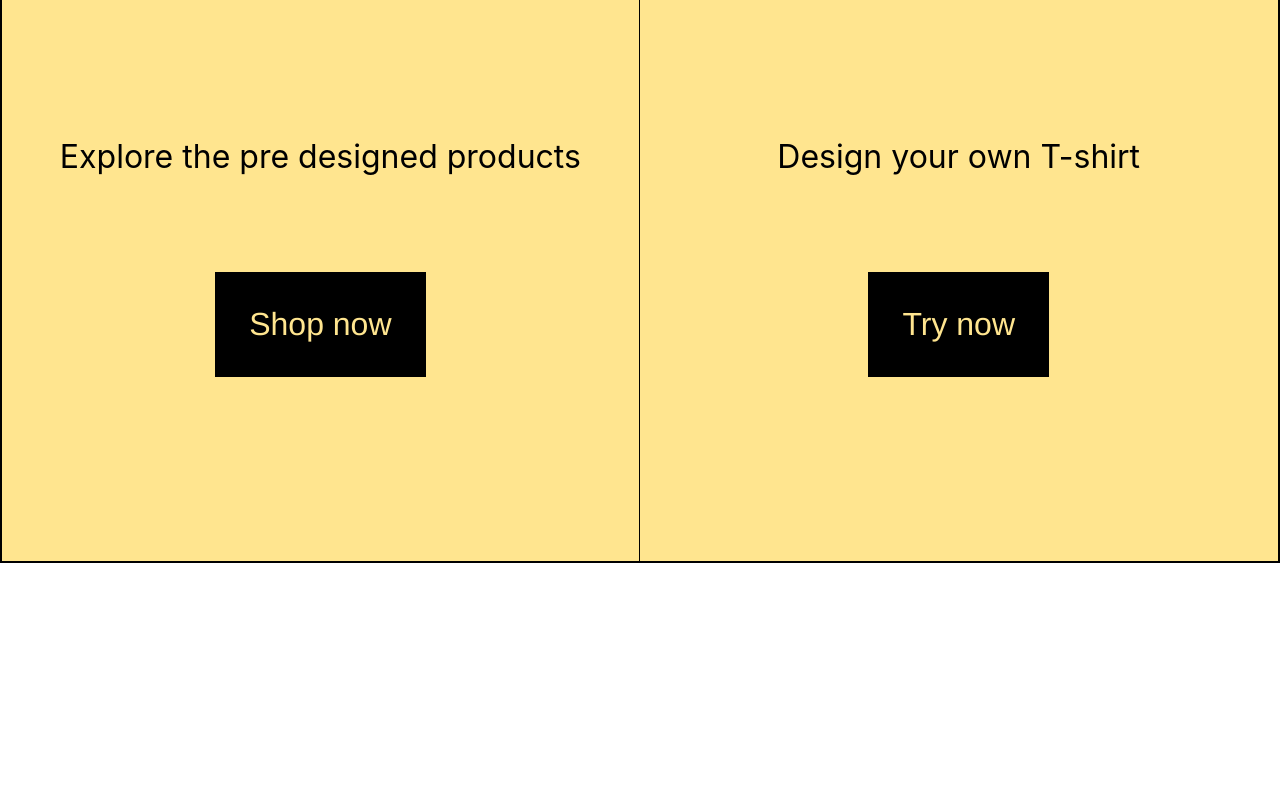
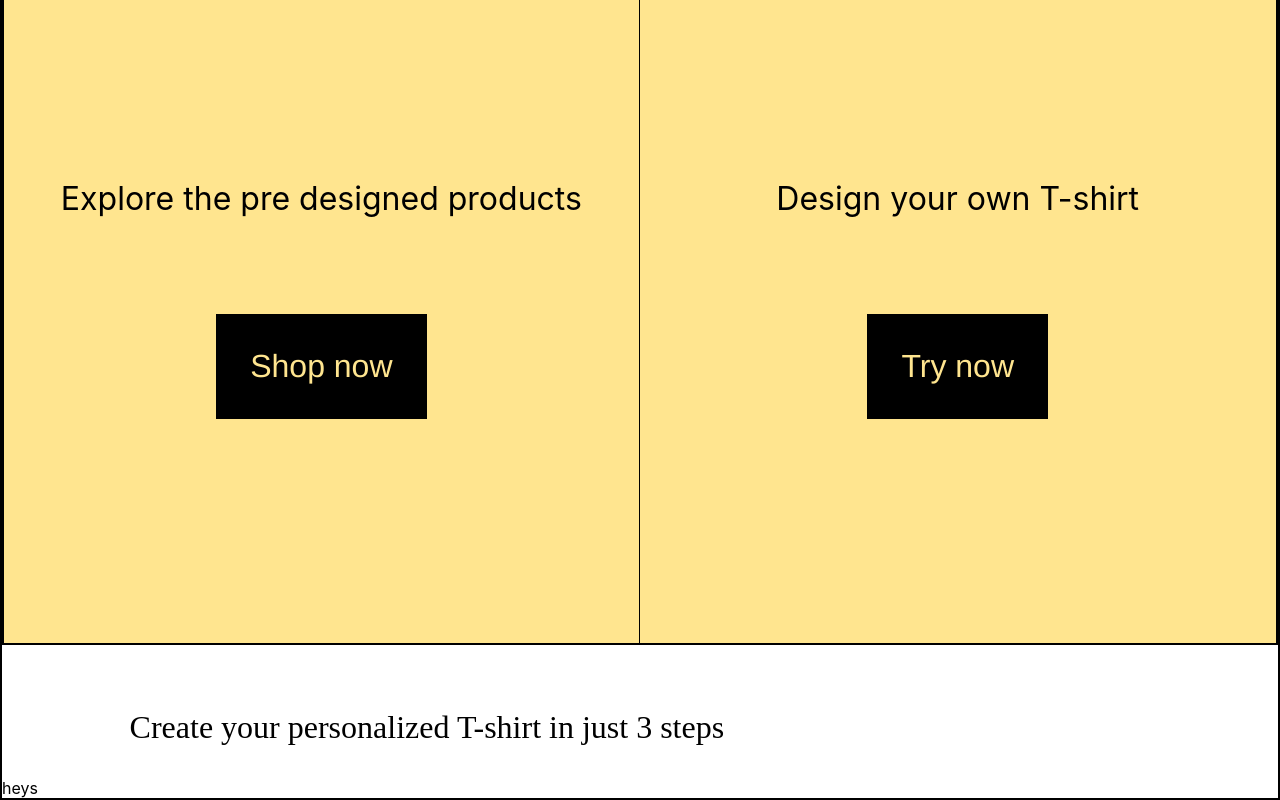
Before and after one commit to harshit-kakkar/DesignCart-Frontend, a React (Create React App) app: page / in a window 1280 px wide. Shown: the part 177-977 px from the top of the page. Before the commit the page ends 800 px from the top, so only its background shows below. Built offline with nearby package versions, Linux system fonts and the light colour scheme.

Commit message:
Created heading for design-steps

```diff
--- a/src/components/landingPage/landingPage.css
+++ b/src/components/landingPage/landingPage.css
@@ -9,7 +9,8 @@
     height: 100%;
     flex-wrap: wrap;
     background-color: white;
-    min-height: 40em;
+    min-height: 45em;
+    border: 2px solid black;
 }
 .choice-create{
     flex: 0 0 50%;
@@ -52,3 +53,13 @@
     background-color: #ffe58f;
     color: black;
 }
+.design-steps{
+    min-height: 20em;
+    display: flex;
+}
+.design-steps-heading{
+    font-size: 2em;
+    margin-left: 10%;
+    margin-top: 2em;
+    font-family: bookman;
+}
--- a/src/components/landingPage/landingPage.tsx
+++ b/src/components/landingPage/landingPage.tsx
@@ -24,6 +24,14 @@ function LandingPage() {
           </div>
         </div>
       </div>
+      <div className="design-steps-container">
+        <div className="design-steps-heading">
+          <p>Create your personalized T-shirt in just 3 steps</p>
+        </div>
+        <div>
+          heys
+        </div>
+      </div>
     </div>
   );
 }
```
